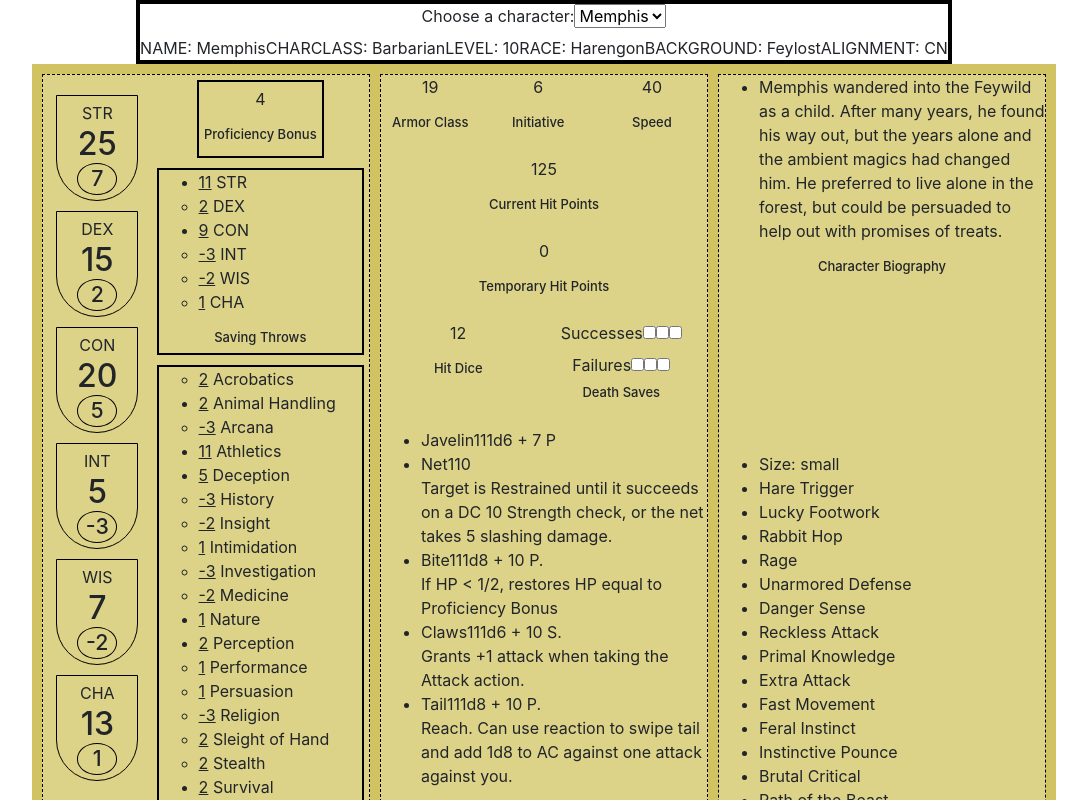
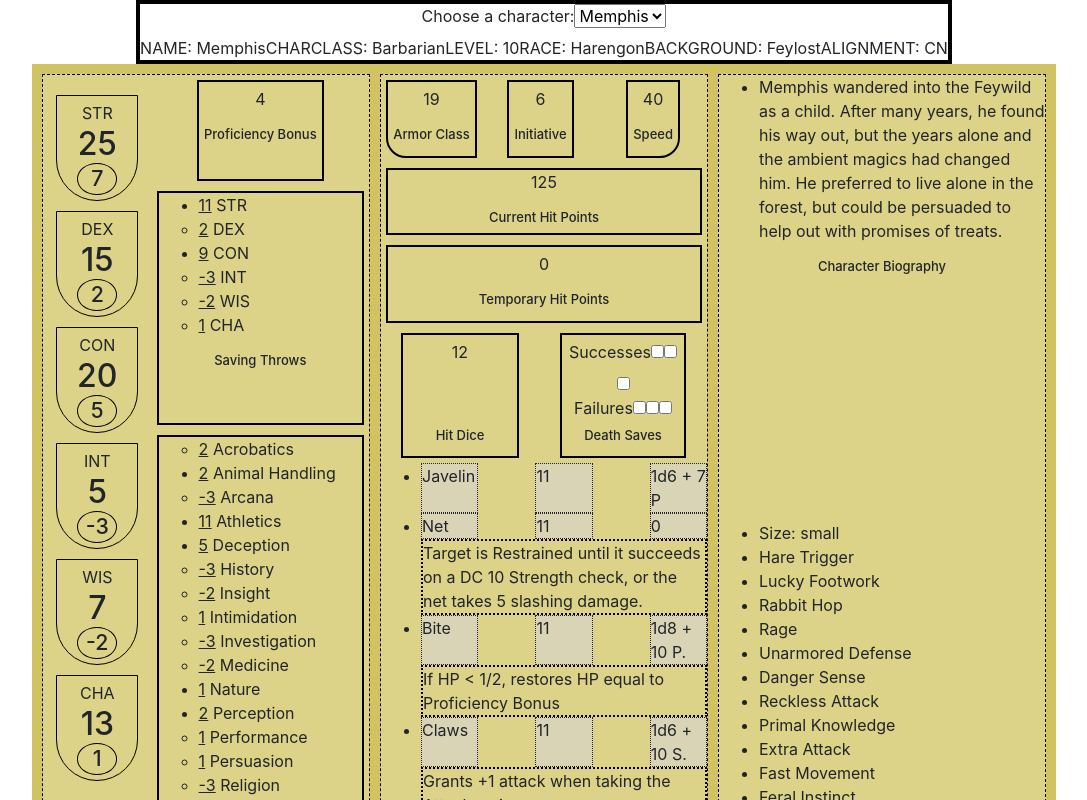
Before and after one commit to SamSvetlik/charSheets, a React (Create React App) app: page / in a window 1280 px wide. Shown: the top 800 px of the page, without its empty margins (96-1183 px from the left). Built offline with nearby package versions, Linux system fonts and the light colour scheme.

Commit message:
chore: styling stats and skills 2

```diff
--- a/src/App.css
+++ b/src/App.css
@@ -195,3 +195,80 @@ li {
   border: 2px solid black;
   margin: 5px 5px;
 }
+
+.armorClass {
+  border: 2px solid black;
+  width: fit-content;
+  margin: 5px auto;
+  padding: 5px;
+  border-radius: 0px 0px 0px 20px;
+}
+
+.initiative {
+  border: 2px solid black;
+  width: fit-content;
+  margin: 5px auto;
+  padding: 5px;
+}
+
+.speed {
+  border: 2px solid black;
+  width: fit-content;
+  margin: 5px auto;
+  padding: 5px;
+  border-radius: 0px 0px 20px 0px;
+}
+
+.maxHP {
+  display: flex;
+  flex-direction: column;
+  justify-content: space-between;
+  border: 2px solid black;
+  width: auto;
+  margin: 5px;
+}
+
+.tempHP {
+  display: flex;
+  flex-direction: column;
+  justify-content: space-between;
+  border: 2px solid black;
+  width: auto;
+  margin: 5px;
+  padding: 5px;
+}
+
+.hitDice {
+  display: flex;
+  flex-direction: column;
+  justify-content: space-between;
+  border: 2px solid black;
+  width: 75%;
+  margin: 5px auto;
+  padding: 5px;
+}
+
+.deathSaves {
+  display: flex;
+  flex-direction: column;
+  justify-content: space-between;
+  border: 2px solid black;
+  width: 75%;
+  margin: 5px auto;
+  padding: 5px;
+}
+
+.attackInfo {
+  display: flex;
+  justify-content: space-between;
+}
+
+.attackInfo > span {
+  width: 20%;
+  background-color: #d8d4b5;
+  border: 1px dotted;
+}
+
+.attackSpecial {
+  border: 2px dotted black;
+}
--- a/src/components/Attacks.js
+++ b/src/components/Attacks.js
@@ -7,10 +7,12 @@ export default function Attacks(props) {
             <ul>
             {props.attacks.map((attack, index) => {
                 return (<li key={index}>
-                    <span>{attack.name}</span>
-                    <span>{attack.bonus}</span>
-                    <span>{attack.damage}</span>
-                    {attack.special ?<div>{attack.special}</div> : null }
+                    <div className="attackInfo">
+                        <span>{attack.name}</span>
+                        <span>{attack.bonus}</span>
+                        <span>{attack.damage}</span>
+                    </div>
+                    {attack.special ?<div className="attackSpecial">{attack.special}</div> : null }
                 </li>)
             })}
             </ul>
```
